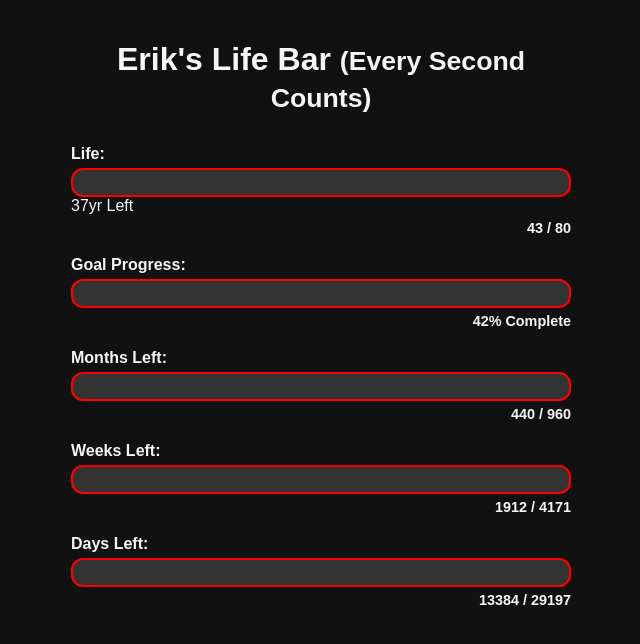
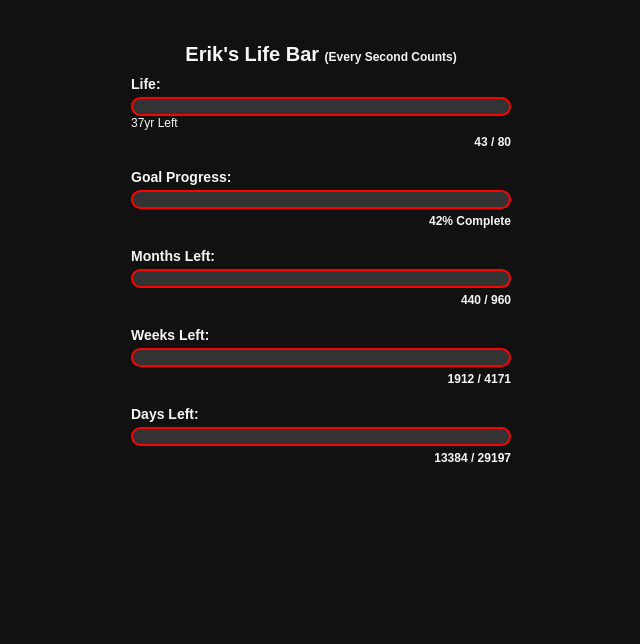
Before and after one commit to Red-Gamma-Nexus/life-bar, a plain HTML site: page index.html in a window 1280 px wide. Shown: the whole page, without its empty margins (319-959 px from the left). Drawn offline with Linux system fonts and the light colour scheme.

Commit message:
Update index.html

```diff
--- a/index.html
+++ b/index.html
@@ -7,10 +7,31 @@
   <link rel="stylesheet" href="style.css" />
   <style>
     body {
-      max-width: 500px;
+      max-width: 400px;
+      max-height: 500px;
       margin: 0 auto;
-      overflow-x: hidden;
-      overflow-y: hidden;
+      overflow: hidden;
+      font-size: 14px;
+    }
+    .container {
+      padding: 10px;
+    }
+    h1 {
+      font-size: 20px;
+      text-align: center;
+      margin-bottom: 10px;
+    }
+    small {
+      font-size: 12px;
+    }
+    .label {
+      font-size: 14px;
+    }
+    .progress-container {
+      height: 15px;
+    }
+    .progress-text, .life-extra {
+      font-size: 12px;
     }
   </style>
 </head>
```
